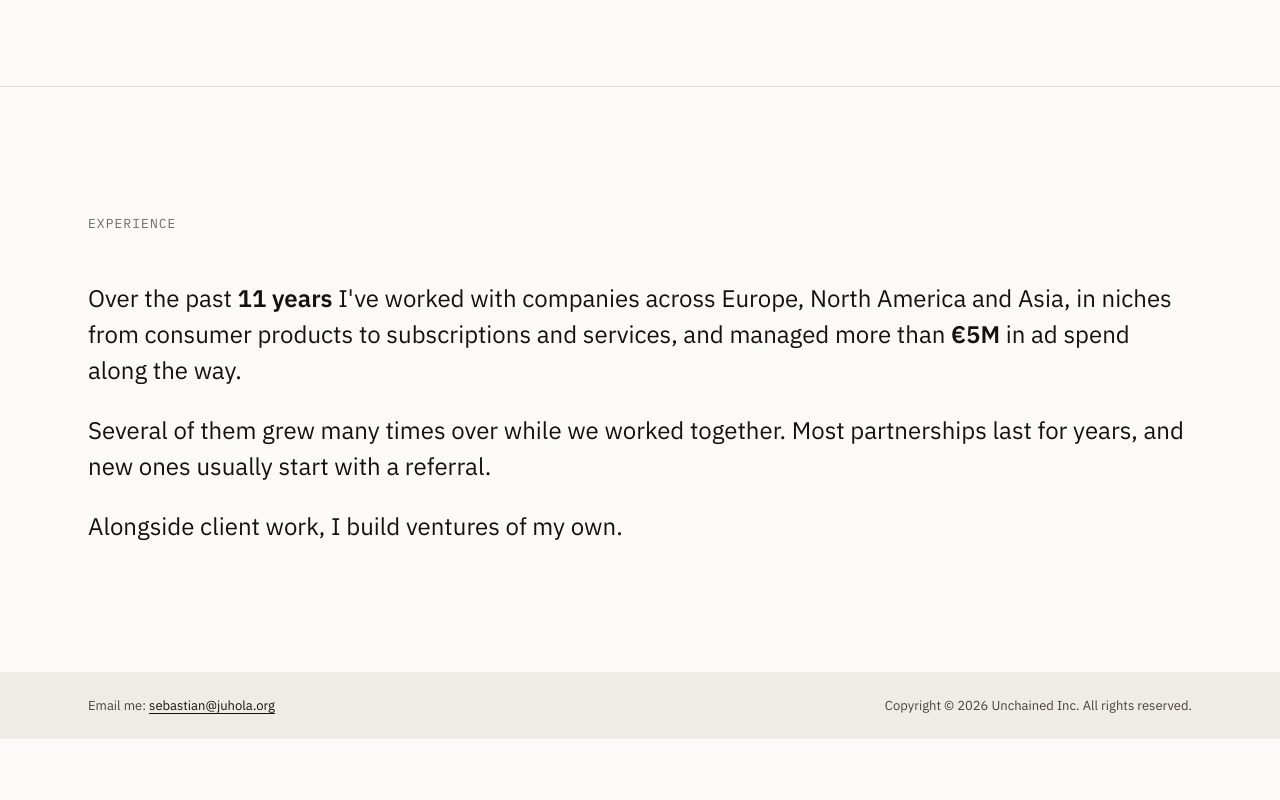
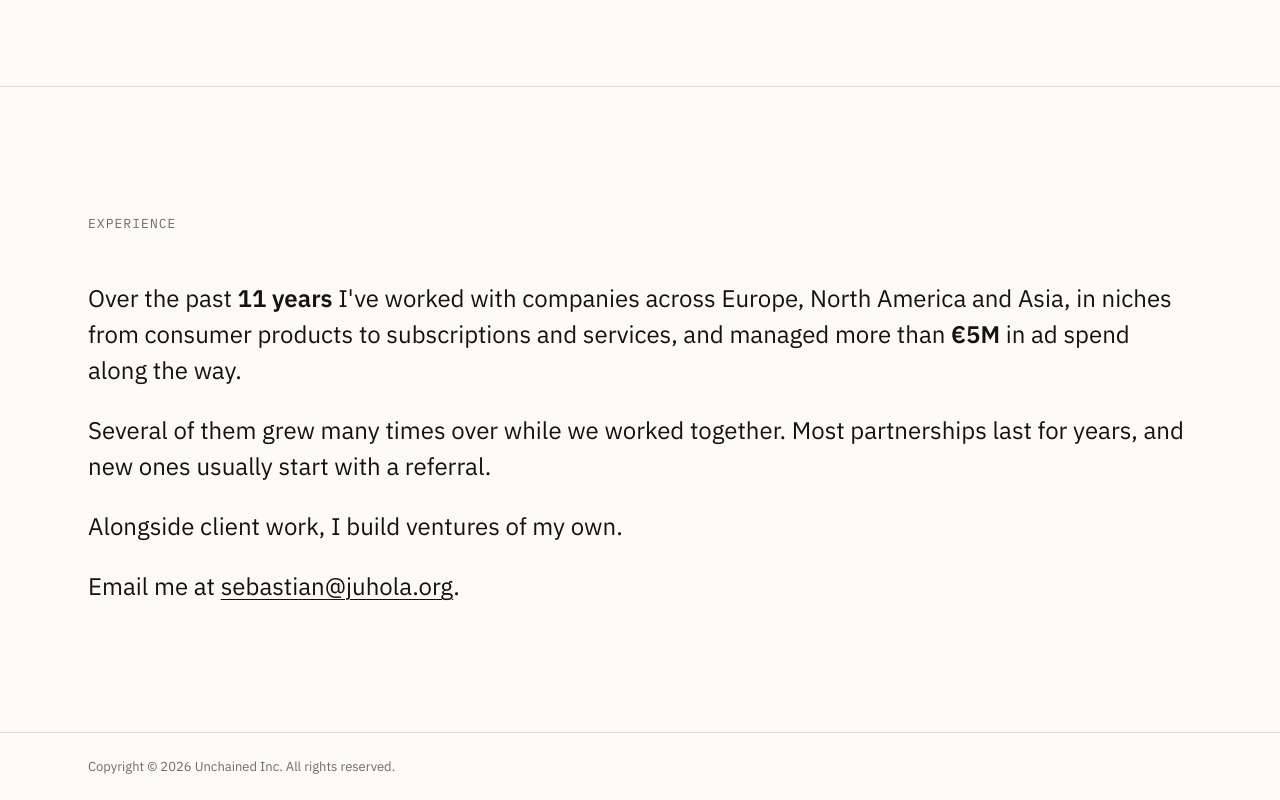
Before and after one commit to sebastianjuhola/juhola-site, a plain HTML site: page index.html in a window 1280 px wide. Shown: the part 1264-2064 px from the top of the page. Before the commit the page ends 2003 px from the top, so only its background shows below. Drawn offline with Linux system fonts and the light colour scheme.

Commit message:
Move email into Experience, footer is copyright only
Co-Authored-By: Claude Opus 5.5 <noreply@anthropic.com>
Claude-Session: https://claude.ai/code/session_01RusL7dms6GiZkUt1Piq6Ko

```diff
--- a/index.html
+++ b/index.html
@@ -25,7 +25,7 @@
 @font-face{font-family:"IBM Plex Mono";font-style:normal;font-weight:400;font-display:swap;src:url(/assets/fonts/ibm-plex-mono-latin-400-normal.woff2) format("woff2")}
 
 :root{
-  --ground:#FBFAF8; --ink:#16110F; --ink-2:#4A423E; --muted:#736A65; --rule:#E2DBD5; --stone:#EFEBE6;
+  --ground:#FBFAF8; --ink:#16110F; --ink-2:#4A423E; --muted:#736A65; --rule:#E2DBD5;
   --sans:"IBM Plex Sans",system-ui,sans-serif; --mono:"IBM Plex Mono",ui-monospace,monospace;
   --gutter:48px; --section:128px;
 }
@@ -74,9 +74,8 @@ a:focus-visible{outline:2px solid var(--ink);outline-offset:4px}
 .experience strong{font-weight:600}
 
 /* Footer */
-.site-footer{background:var(--stone)}
-.site-footer .wrap{padding-top:24px;padding-bottom:24px;display:flex;justify-content:space-between;align-items:baseline;gap:8px 16px;font-size:13px;line-height:1.5;color:var(--ink-2)}
-.site-footer a{text-underline-offset:3px}
+.site-footer{border-top:1px solid var(--rule)}
+.site-footer .wrap{padding-top:24px;padding-bottom:24px;font-size:13px;line-height:1.5;color:var(--muted)}
 
 /* Tablet */
 @media (max-width:1024px){
@@ -102,7 +101,6 @@ a:focus-visible{outline:2px solid var(--ink);outline-offset:4px}
   .area .num{margin-bottom:16px}
   .area p{margin-top:8px;font-size:17px}
   .experience{font-size:20px}
-  .site-footer .wrap{flex-direction:column;gap:8px}
 }
 </style>
 </head>
@@ -163,6 +161,7 @@ a:focus-visible{outline:2px solid var(--ink);outline-offset:4px}
         <p>Over the past <strong>11 years</strong> I've worked with companies across Europe, North America and Asia, in niches from consumer products to subscriptions and services, and managed more than <strong>€5M</strong> in ad spend along the way.</p>
         <p>Several of them grew many times over while we worked together. Most partnerships last for years, and new ones usually start with a referral.</p>
         <p>Alongside client work, I build ventures of my own.</p>
+        <p>Email me at <a href="mailto:sebastian@juhola.org">sebastian@juhola.org</a>.</p>
       </div>
     </div>
   </section>
@@ -170,7 +169,6 @@ a:focus-visible{outline:2px solid var(--ink);outline-offset:4px}
 
 <footer class="site-footer">
   <div class="wrap">
-    <p>Email me: <a href="mailto:sebastian@juhola.org">sebastian@juhola.org</a></p>
     <p>Copyright © 2026 Unchained Inc. All rights reserved.</p>
   </div>
 </footer>
```
